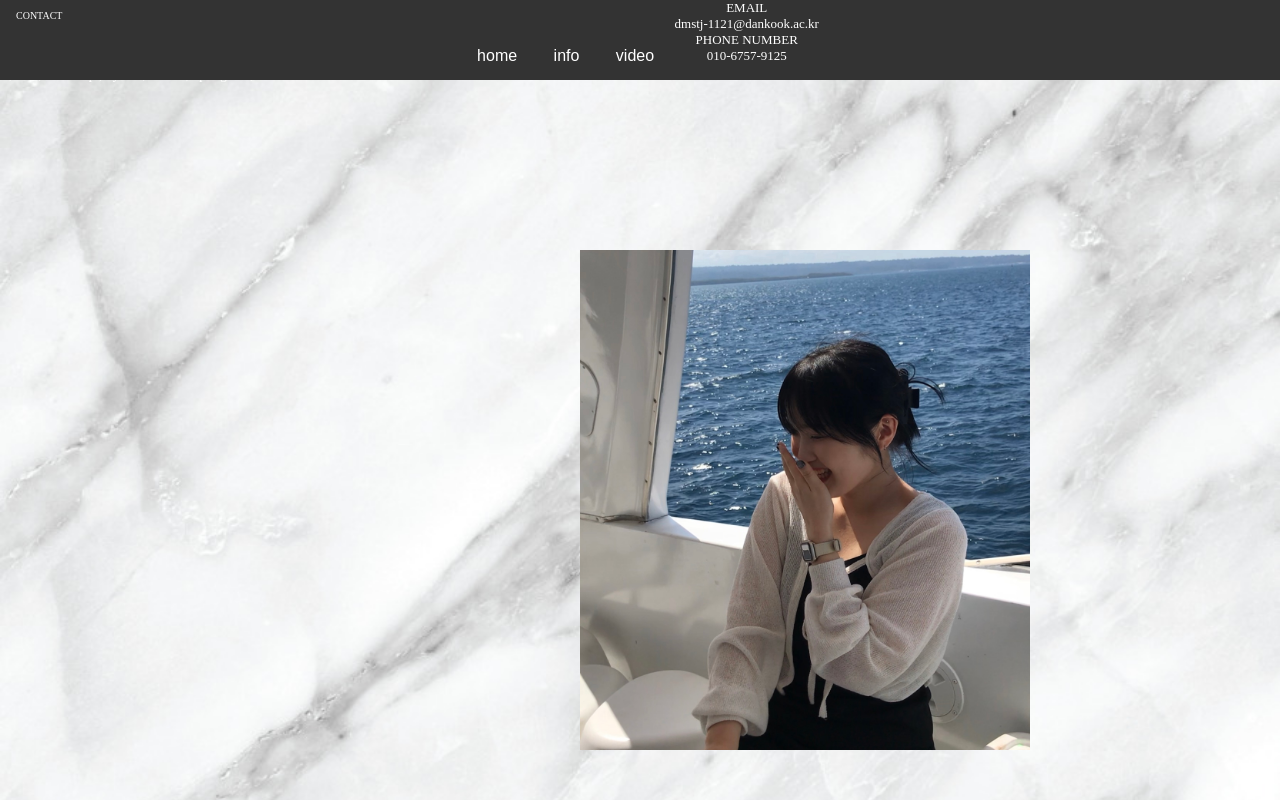
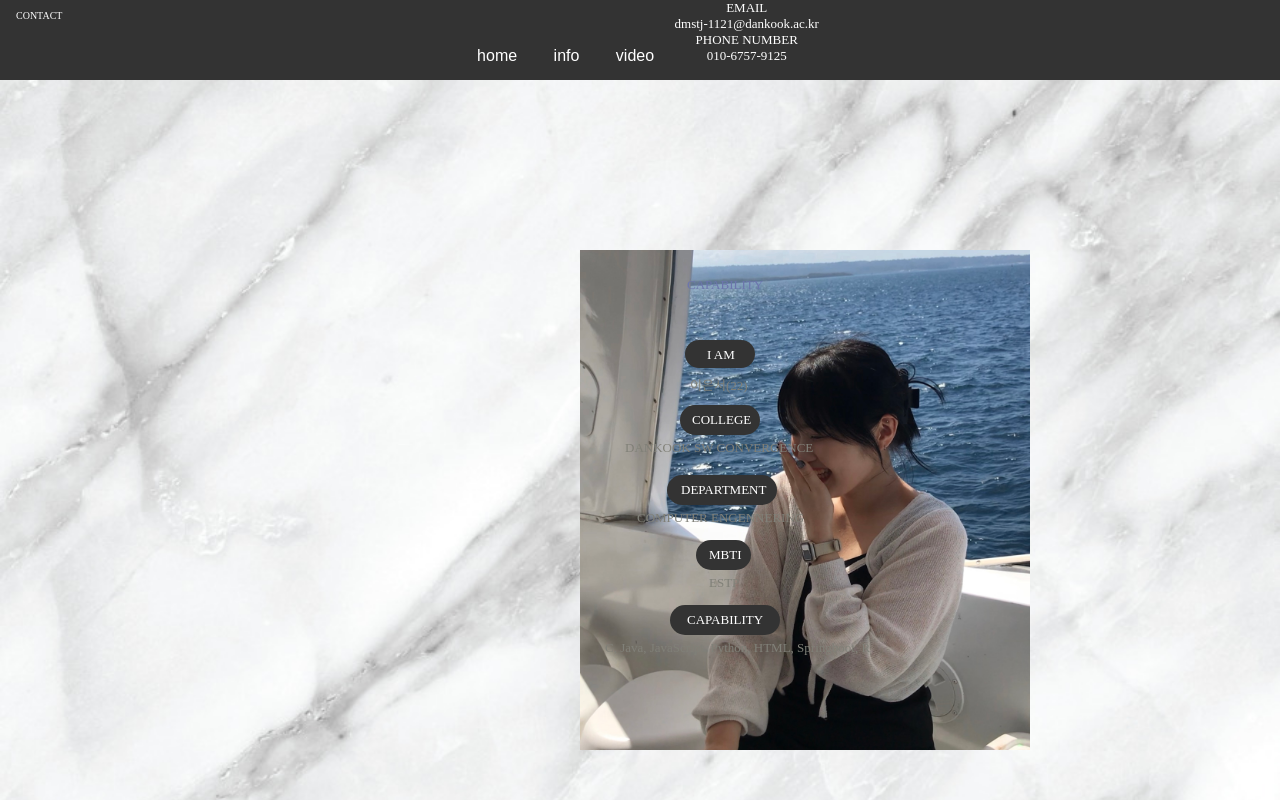
Before and after one commit to Cutemaru/Mid-Term-Project, a plain HTML site: page info.html in a window 1280 px wide. Drawn offline with Linux system fonts and the light colour scheme.

Commit message:
nineteenth commit

```diff
--- a/index.css
+++ b/index.css
@@ -97,3 +97,117 @@ div{
     font-family: 'Cafe24 Ohsquare';
     font-size: 13px;
 }
+.tname1 {
+    width: 70px;
+    height: 28px;
+    border-radius: 20px;
+    display: table-cell;
+    vertical-align: middle;
+    background-color: #333;
+    text-decoration-color: #808078;
+    text-align: center;
+    position: absolute;
+    top: 340px;
+    left: 685px;
+}
+.t1 {
+    position: absolute;
+    top: 375px;
+    left: 690px;
+    color: #808078;
+}
+
+.tname2 {
+    width: 80px;
+    height: 30px;
+    border-radius: 20px;
+    display: table-cell;
+    vertical-align: middle;
+    background-color: #333;
+    text-decoration-color: #808078;
+    text-align: center;
+    position: absolute;
+    top: 405px;
+    left: 680px;
+}
+.t2 {
+    position: absolute;
+    top: 440px;
+    left: 625px;
+    color: #808078;
+}
+
+.tname3 {
+    width: 110px;
+    height: 30px;
+    border-radius: 20px;
+    display: table-cell;
+    vertical-align: middle;
+    background-color: #333;
+    text-decoration-color: #808078;
+    text-align: center;
+    position: absolute;
+    top: 475px;
+    left: 667px;
+}
+.t3 {
+    position: absolute;
+    top: 510px;
+    left: 637px;
+    color: #808078;
+}
+
+
+.tname4 {
+    width: 55px;
+    height: 30px;
+    border-radius: 20px;
+    display: table-cell;
+    vertical-align: middle;
+    background-color: #333;
+    text-decoration-color: #808078;
+    text-align: center;
+    position: absolute;
+    top: 540px;
+    left: 696px;
+}
+.t4 {
+    position: absolute;
+    top: 575px;
+    left: 709px;
+    color: #808078;
+}
+
+
+
+.tname5 {
+    width: 110px;
+    height: 30px;
+    border-radius: 20px;
+    display: table-cell;
+    vertical-align: middle;
+    background-color: #333;
+    text-decoration-color: #808078;
+    text-align: center;
+    position: absolute;
+    top: 605px;
+    left: 670px;
+}
+.t5 {
+    position: absolute;
+    top: 640px;
+    left: 605px;
+    color: #808078;
+}
+
+.tname6 {
+    width: 110px;
+    height: 30px;
+    border-radius: 20px;
+    display: table-cell;
+    vertical-align: middle;
+    text-align: center;
+    position: absolute;
+    top: 270px;
+    left: 670px;
+}
```
